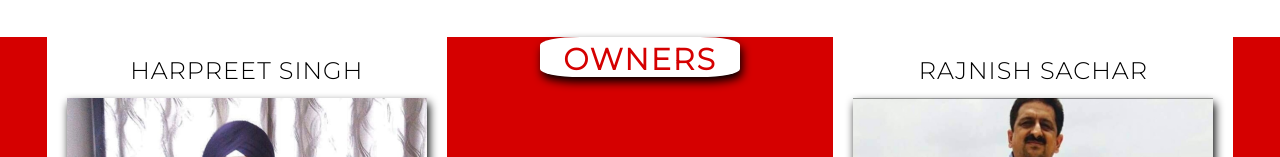
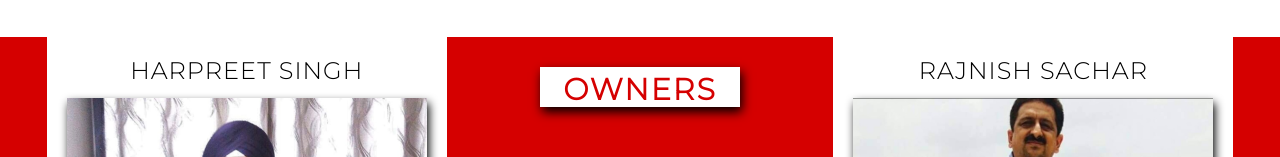
Before and after one commit to Pawandeep19/HighFidelityWebsite, a plain HTML site: page index.html in a window 1280 px wide. Shown: the part 1316-1473 px from the top of the page. Drawn offline with nearby package versions, Linux system fonts and the light colour scheme.

Commit message:
Update HFswitches.css

```diff
--- a/HFswitches.css
+++ b/HFswitches.css
@@ -132,7 +132,8 @@ height: 65px;
 	height: 40px;
 	width: 200px;
     box-shadow: 2px 5px 10px rgb(0,0,0);
-    border-radius: 20%;
+    margin-top: 30px;
+    /*border-radius: 20%;*/
     color: #d50000;
     font-size: 30px;
     font-weight: bold;
```
